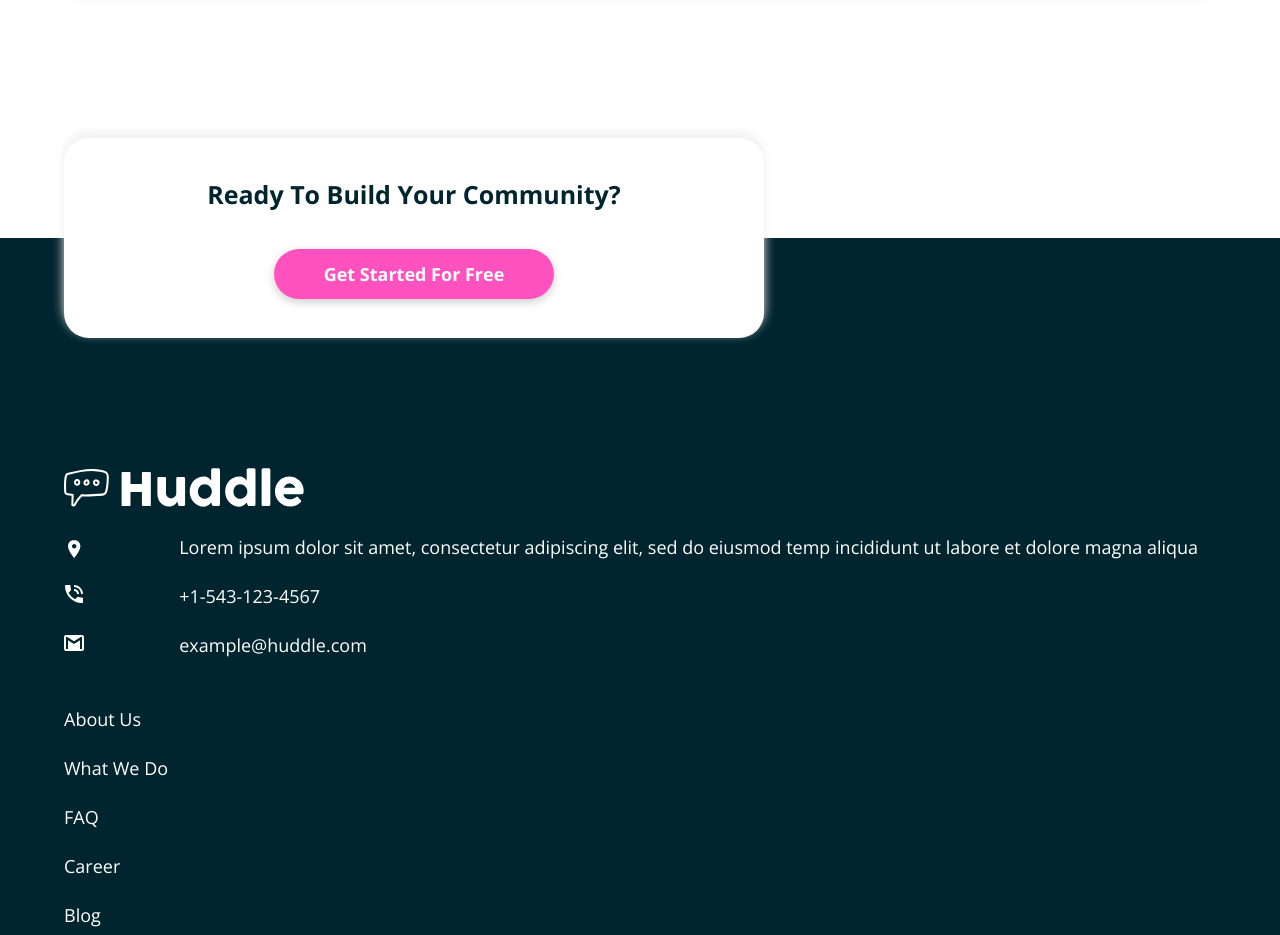
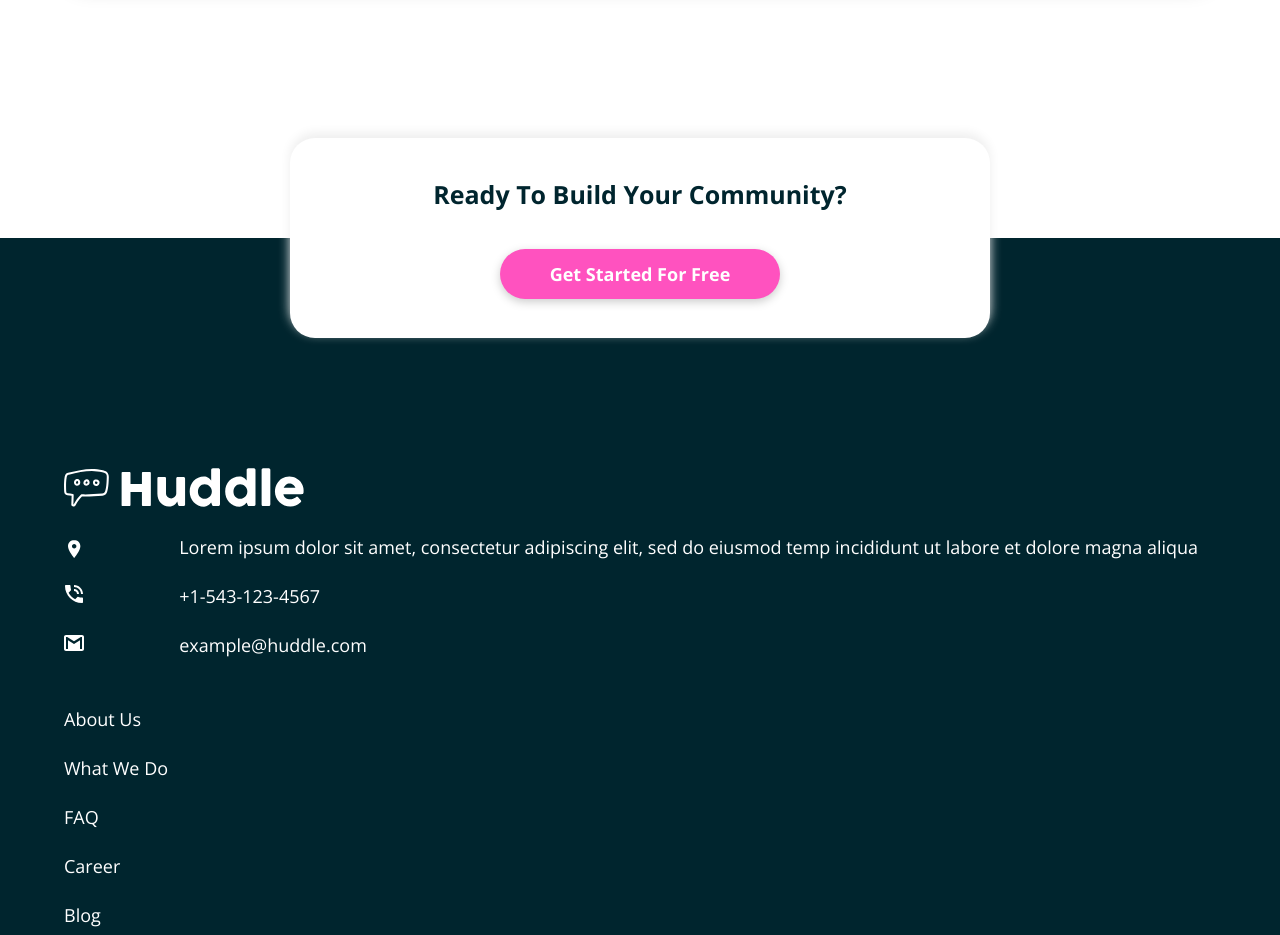
Before and after one commit to dcuevasdev/huddle-landing-page-with-alternating-feature-blocks-master, a plain HTML site: page index.html in a window 1280 px wide. Shown: the part 2060-2995 px from the top of the page. Drawn offline with nearby package versions, Linux system fonts and the light colour scheme; files whose address does not match are found by name.

Commit message:
Card terminada para desktop

```diff
--- a/scss/_card.scss
+++ b/scss/_card.scss
@@ -3,12 +3,16 @@
   width: 100%;
   &__box {
     position: absolute;
-    top: calc(100% - 100px);
+    top: 0;
+    left: 0;
+    right: 0;
+    bottom: 0;
     display: flex;
     flex-wrap: wrap;
     align-items: center;
     width: 90%;
     height: 200px;
+    margin: auto;
     padding: 20px;
     border-radius: 25px;
     background-color: white;
--- a/scss/desktop.scss
+++ b/scss/desktop.scss
@@ -48,3 +48,15 @@
     width: 90%;
   }
 }
+
+/*==================
+  Seccion card
+  ===================*/
+.card {
+  &__box {
+    width: 700px;
+    a {
+      margin: 0 auto;
+    }
+  }
+}
```
Also changed, not shown: css/styles.css.
